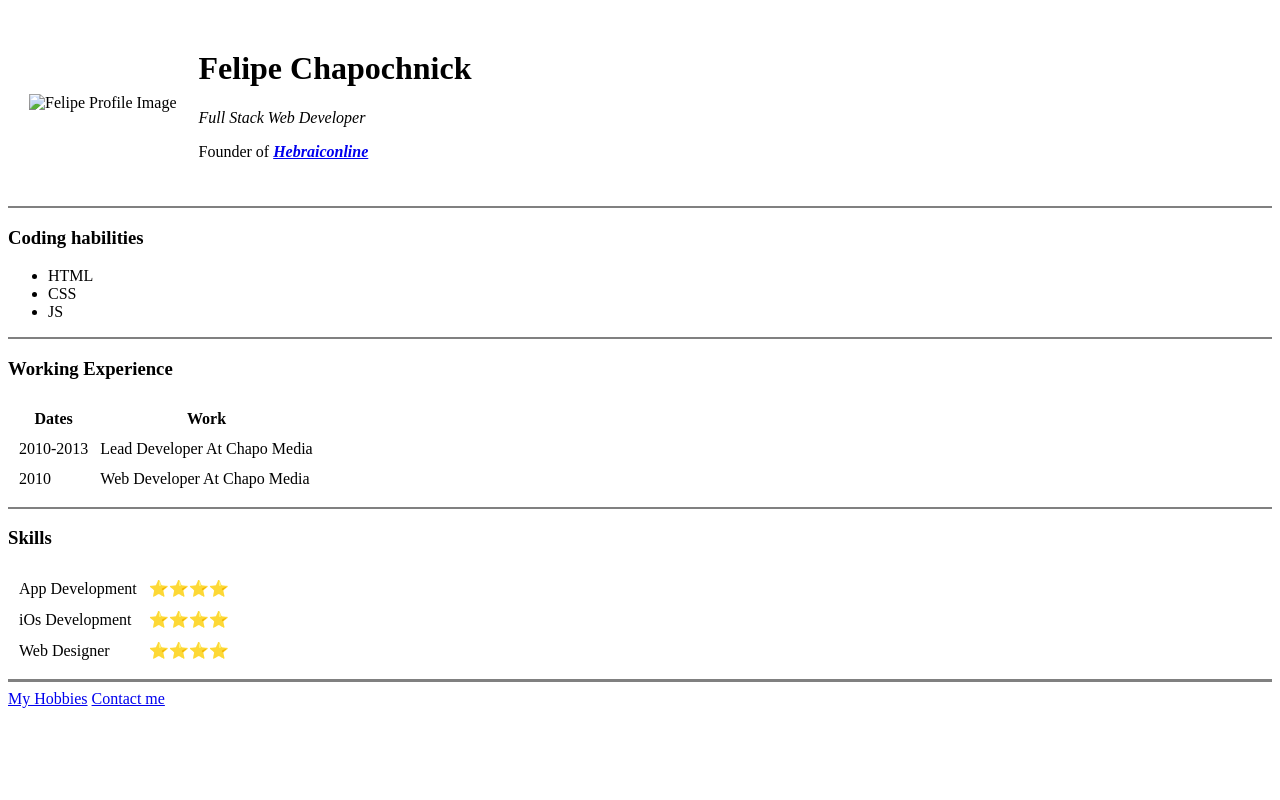
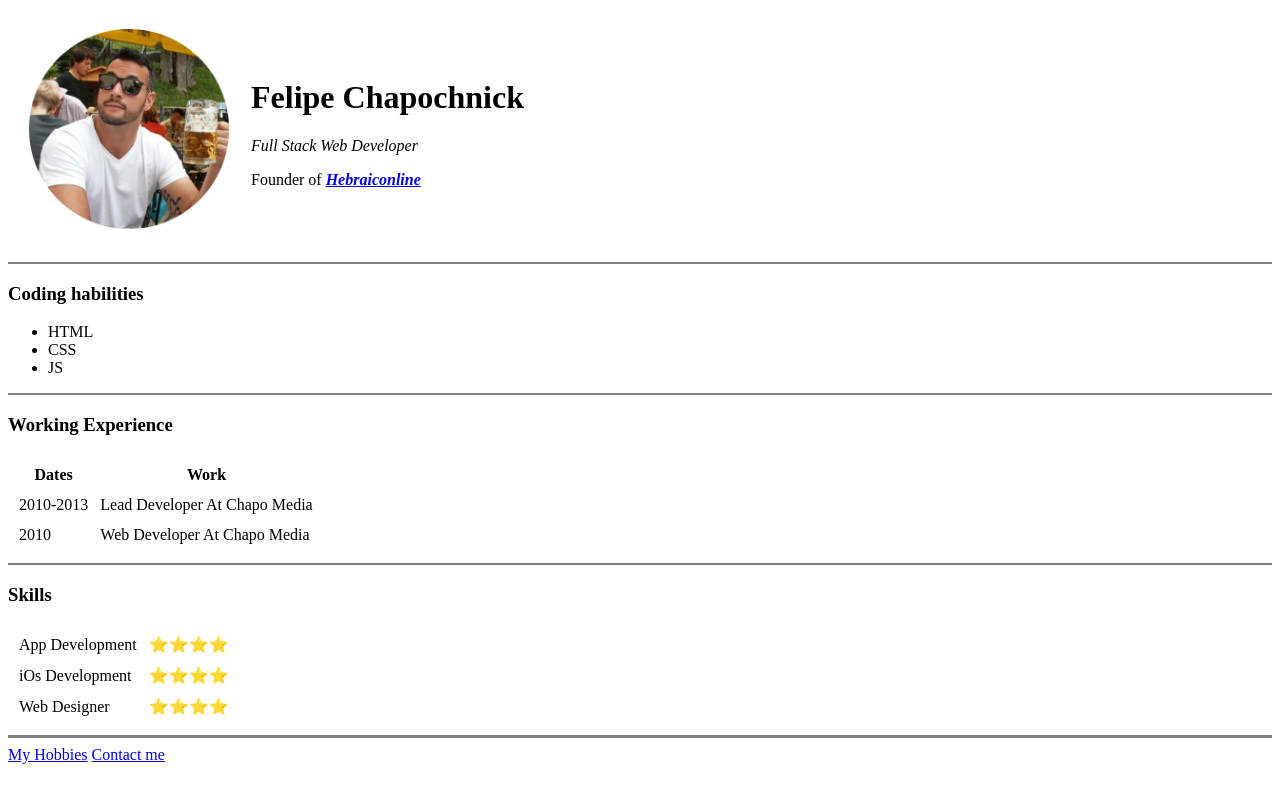
Before and after one commit to FelipeChapochnick/cv, a plain HTML site: page index.html in a window 1280 px wide. Drawn offline with Linux system fonts and the light colour scheme.

Commit message:
Add files via upload

```diff
--- a/index.html
+++ b/index.html
@@ -7,7 +7,7 @@
 <body>
     <table cellspacing="20">
         <tr>
-            <td><img src="Imagens/felipe-circle.png" alt="Felipe Profile Image" width="200" height="200"></td>
+            <td><img src="felipe-circle.png" alt="Felipe Profile Image" width="200" height="200"></td>
             <td><h1>Felipe Chapochnick</h1>
                 <!--EM is used for italic-->
                 <p><em>Full Stack Web Developer</em></p>
```
